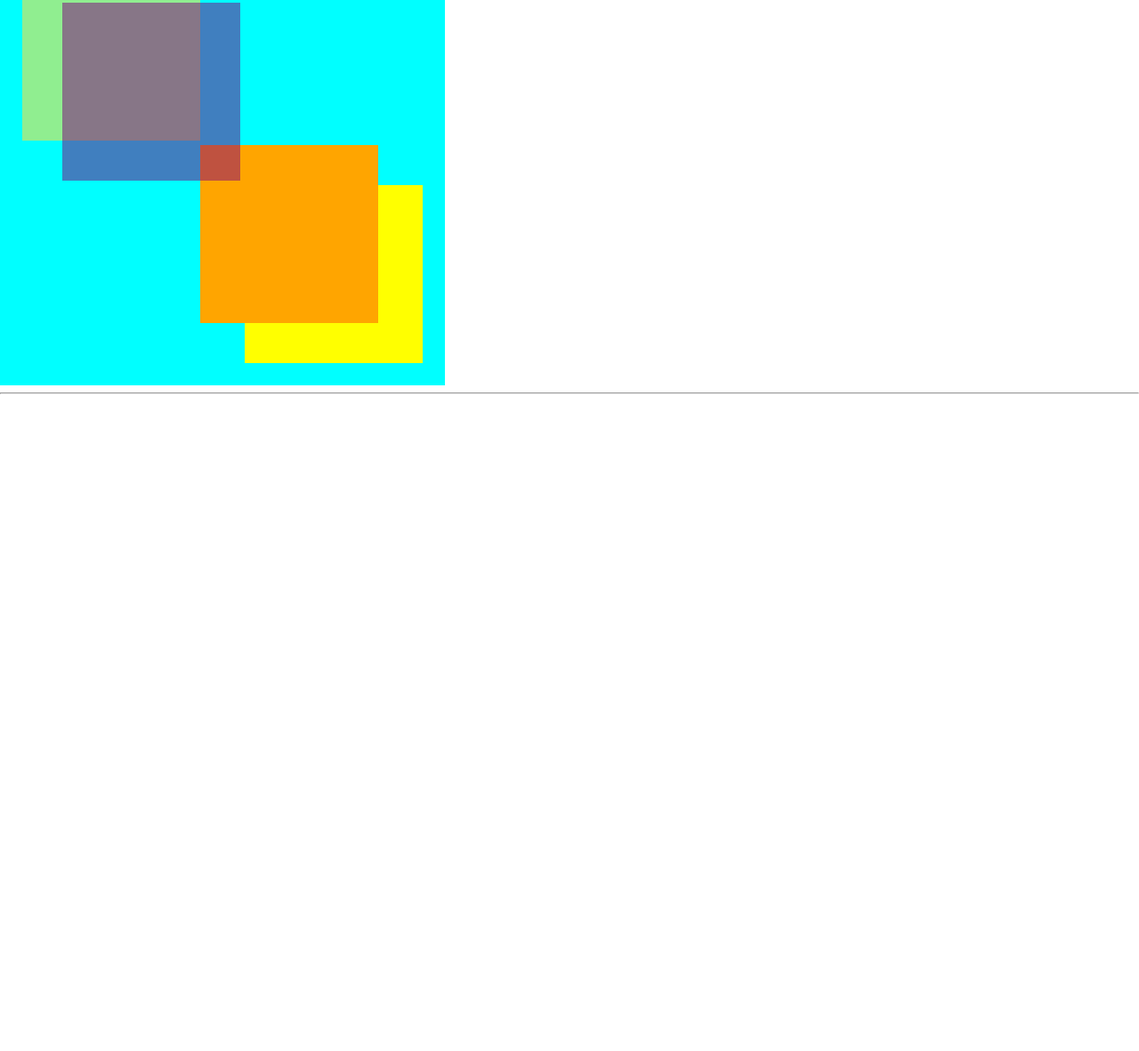
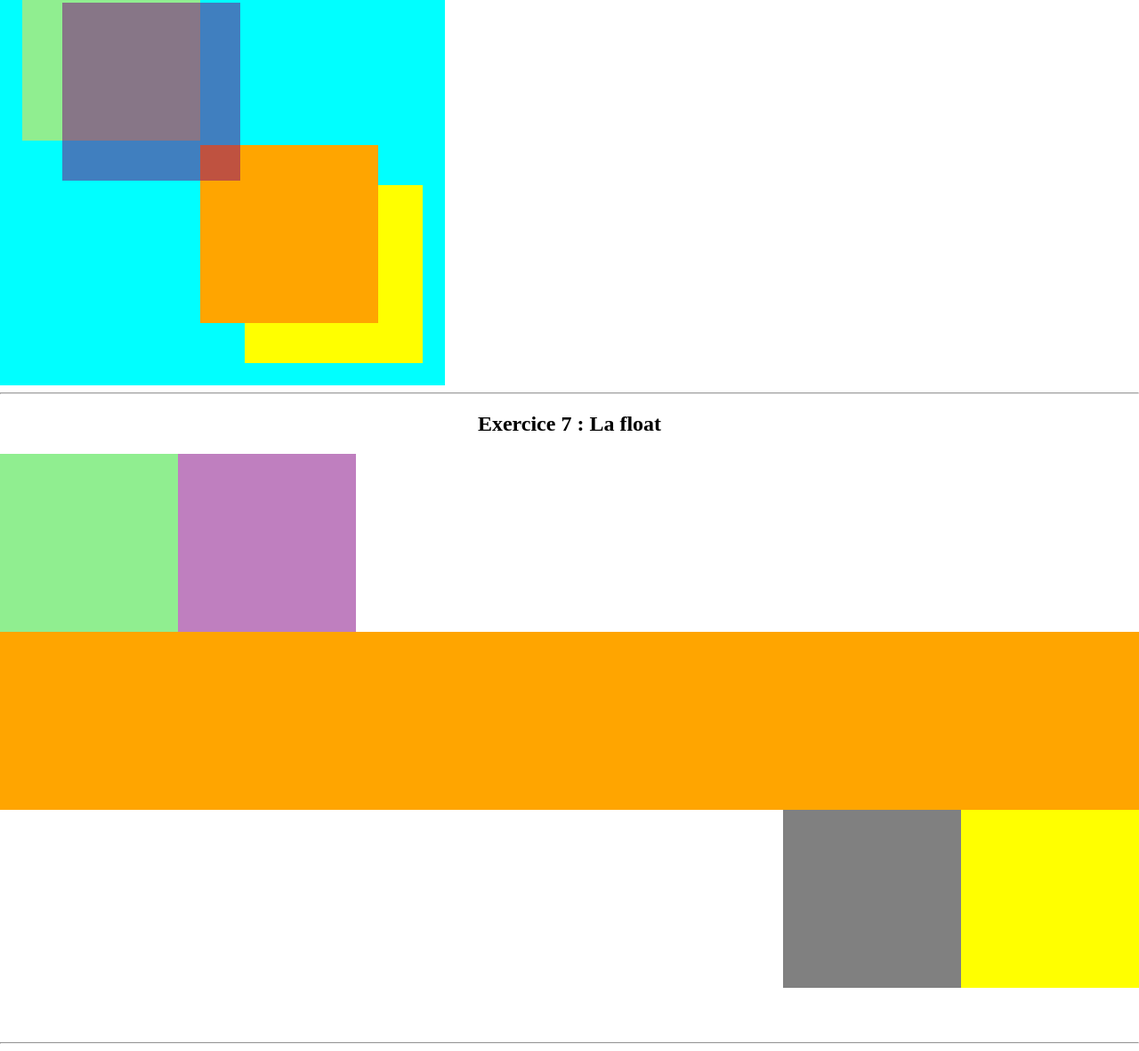
Before and after one commit to the-jey/positionnement, a plain HTML site: page index.html in a window 1280 px wide. Shown: the part 3273-4454 px from the top of the page at 89% size. Before the commit the page ends 3724 px from the top, so only its background shows below. Drawn offline with Linux system fonts and the light colour scheme.

Commit message:
exercice7 finished

```diff
--- a/css/style.css
+++ b/css/style.css
@@ -30,6 +30,10 @@ h1, h2 {
 
 .carreJaune {
   background-color: yellow;
+}
+
+#carreGris {
+  background-color: grey;
 }
 
 
@@ -263,3 +267,31 @@ height: 500px;
   bottom: 25px;
   left: 275px;
 }
+
+/*--------------------------------------------------------*/
+/*------------------- EXERCICE 7 -------------------------*/
+/*--------------------------------------------------------*/
+
+#exercice7 {
+  height: 700px;
+}
+
+
+
+#exercice7 .carreVert, #exercice7 .carreViolet {
+  width: 200px;
+  height: 200px;
+  float: left;
+}
+
+#exercice7 .carreOrange {
+  clear: both;
+  width: 100%;
+  height: 200px;
+}
+
+#exercice7 .carreJaune, #carreGris {
+  float: right;
+  height: 200px;
+  width: 200px;
+}
--- a/index.html
+++ b/index.html
@@ -96,5 +96,19 @@
     </div>
   </div>
   <hr>
+
+<!-------------- Exercice 7 --------------------->
+<!----------------------------------------------->
+  <div id="exercice7">
+    <h2>Exercice 7 : La float</h2>
+     <div id="largeur">
+      <div class="carreVert"></div>
+      <div class="carreViolet"></div>
+      <div class="carreOrange"></div>
+      <div class="carreJaune"></div>
+      <div id="carreGris"></div>
+     </div>
+  </div>
+  <hr>
 </body>
 </html>
```
